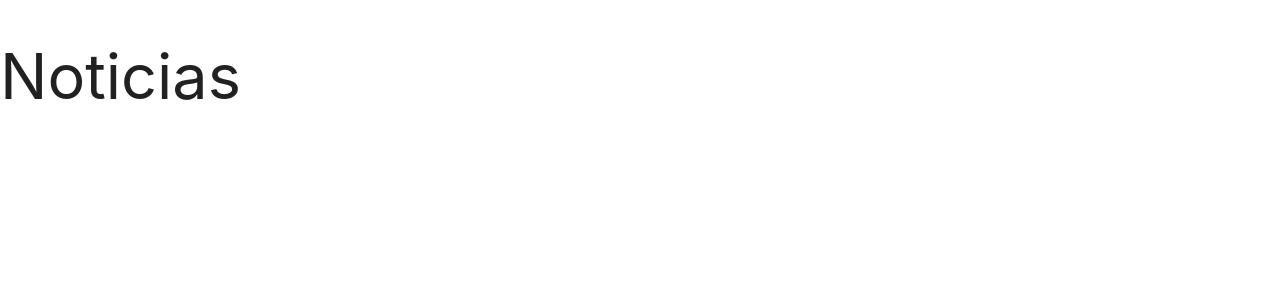
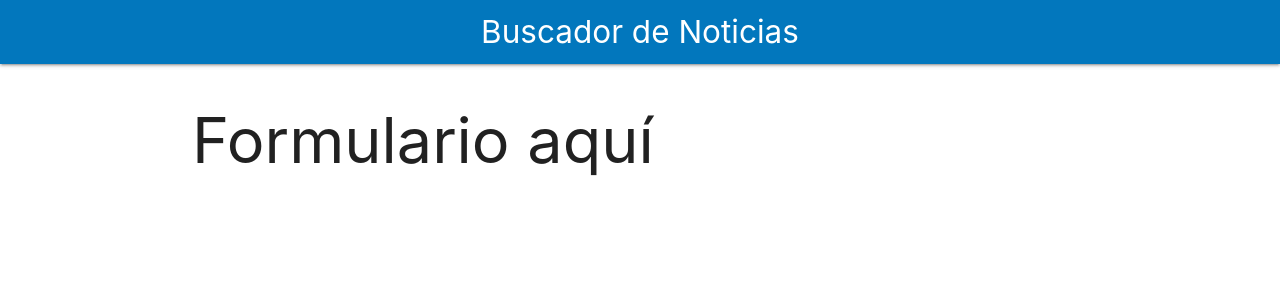
Before and after one commit to armandotechno/noticias-react, a React (Create React App) app: page / in a window 1280 px wide. Shown: the top 300 px of the page. Built offline with nearby package versions, Linux system fonts and the light colour scheme.

Commit message:
Creando el Header y Contenedor Principal

```diff
--- a/src/App.js
+++ b/src/App.js
@@ -1,8 +1,16 @@
-import React from 'react';
+import React, {Fragment} from 'react';
+import Header from './components/Header';
 
 function App() {
   return (
-    <h1>Noticias</h1>
+    <Fragment>
+      <Header
+        titulo='Buscador de Noticias'
+      />
+      <div className="container white">
+        <h1>Formulario aquí</h1>
+      </div>
+    </Fragment>
   );
 }
 
--- /dev/null
+++ b/src/components/Header.js
@@ -0,0 +1,11 @@
+import React from 'react';
+
+const Header = ({titulo}) => {
+    return (
+        <nav className="mav-wrapper light-blue darken-3">
+            <a href="#!" className="brand-logo center">{titulo}</a>
+        </nav>
+     );
+}
+
+export default Header;
```
